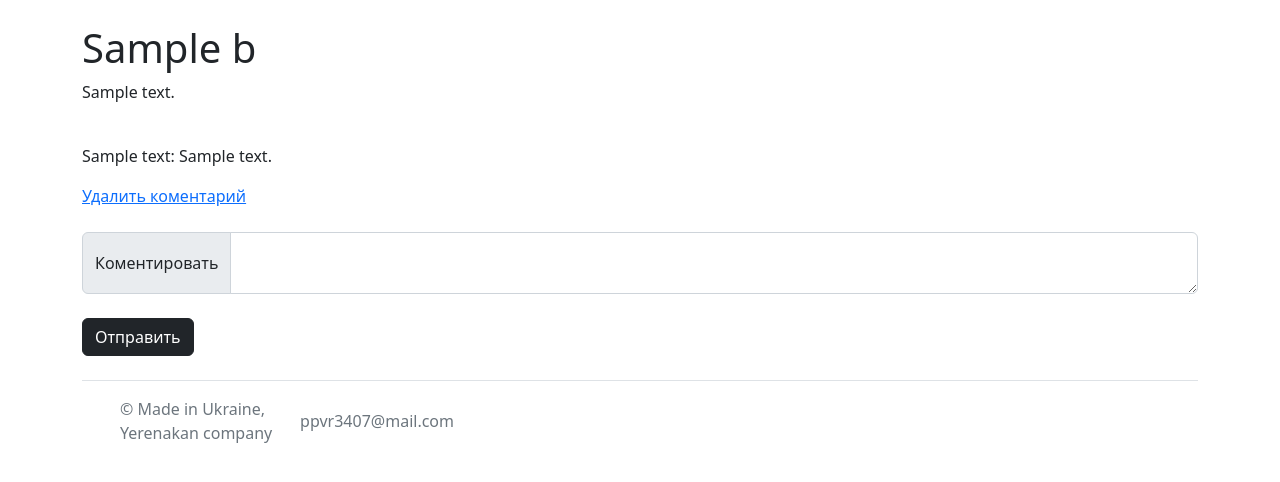
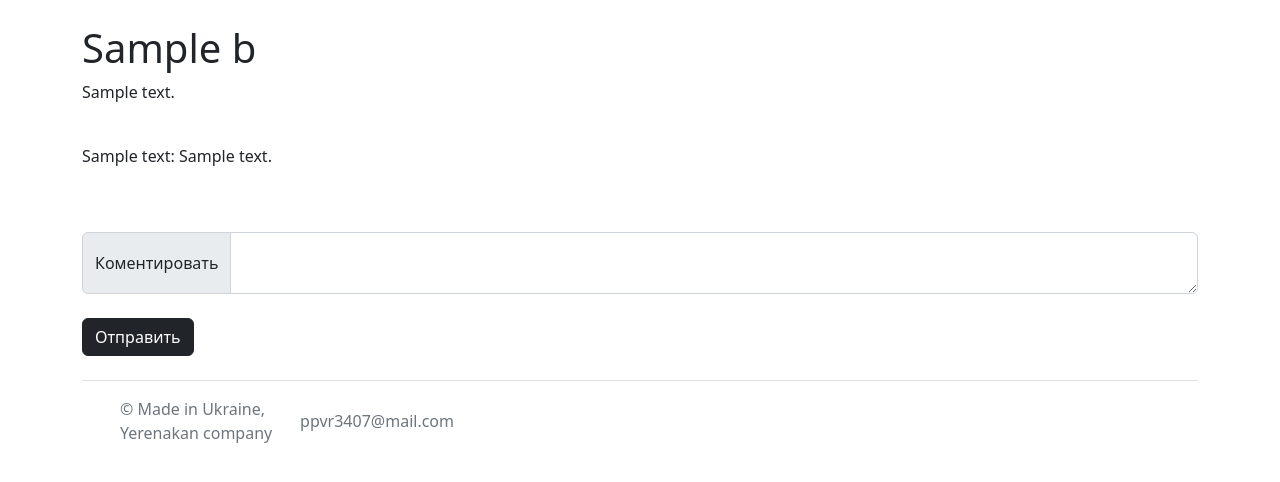
Before and after one commit to Pavel1515/Flask, a Flask app: page /open/1 in a window 1280 px wide. Shown: the part 73-555 px from the top of the page. Run offline with Flask 2, Linux system fonts and the light colour scheme; tables that the repository leaves empty hold one stand-in row (values such as "Sample post").

Commit message:
Добавил иконки

```diff
--- a/packages/routes.py
+++ b/packages/routes.py
@@ -103,14 +103,14 @@ def pageNotFount(error):
 def open_viev(id):
     state = db.session.query(Date_b).filter(Date_b.id == id).first()
     chats = db.session.query(Date_text).filter(Date_text.chat == state.id).order_by(Date_text.id.desc())
+    id = request.cookies.get('id')
+    user = User.query.filter(User.login == id).first()
     if request.method == "POST":
         text = request.form.get("text")
-        id = request.cookies.get('id')
-        user = User.query.filter(User.login == id).first()
         data_text = Date_text(chat = state.id, text=text, name_user=user.user_name)
         db.session.add(data_text)
         db.session.commit()
-    return  render_template('open.html',state = state ,chats = chats)
+    return  render_template('open.html',user = user, state = state ,chats = chats)
 
 
 @app.route('/open/delete/<int:id>')
@@ -124,4 +124,4 @@ def delete_koments(id):
         db.session.commit()
         return redirect(url_for('open_viev',id =never))
     else:
-        return 'Нету прав'
+        return redirect(url_for('open_viev',id =never))
--- a/packages/templates/admin.html
+++ b/packages/templates/admin.html
@@ -1,6 +1,6 @@
 {% extends "base.html" %}
 {% block title %}
-Список админов
+Список пользователей предоставление Vip
 {% endblock %}
 {% block body %}
 <div class="container">
@@ -29,7 +29,7 @@
         {% else %}
         <p>Вип:-</p>
         {% endif %}
-        <input type="checkbox" name="cheked">
+        in
     </div>
 
 </div>
--- a/packages/templates/base.html
+++ b/packages/templates/base.html
@@ -5,6 +5,10 @@
     <title>{% block title %}{% endblock %}</title>
     <link rel="stylesheet" href="https://cdn.jsdelivr.net/npm/bootstrap@5.2.0-beta1/dist/css/bootstrap.min.css">
     <link rel="stylesheet" type="text/css" href="{{ url_for( 'static', filename='css/style.css', v=1)}}">
+    <link rel="apple-touch-icon" sizes="180x180" href="{{url_for('static', filename='/img/apple-touch-icon.png')}}">
+    <link rel="icon" type="image/png" sizes="32x32" href="{{url_for('static', filename='/img/favicon-32x32.png')}}">
+    <link rel="icon" type="image/png" sizes="16x16" href="{{url_for('static', filename='/img/favicon-16x16.png')}}">
+    <link rel="manifest" href="{{url_for('static', filename='/img/site.webmanifest')}}">
 <body>
 {% block body %}{% endblock %}
 
--- a/packages/templates/open.html
+++ b/packages/templates/open.html
@@ -24,7 +24,9 @@
     <br>
     {% for i in chats %}
     <p>{{i.name_user}}:  {{i.text}}</p>
+    {% if  (user.user_name == i.name_user) or (user.super_vip == True) %}
     <a href="/open/delete/{{i.id}}">Удалить коментарий</a>
+    {% endif %}
     {% endfor %}
     <br>
     <br>
```
Also changed, not shown: 8 other files.
